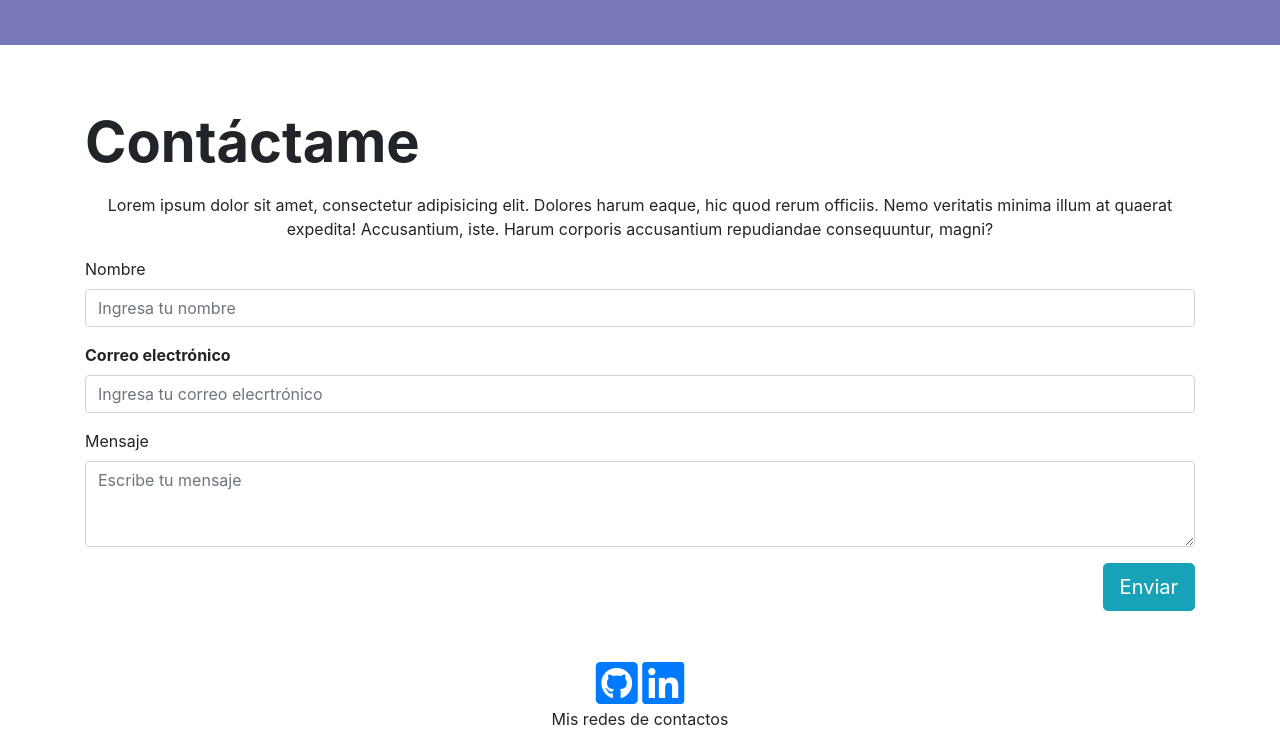
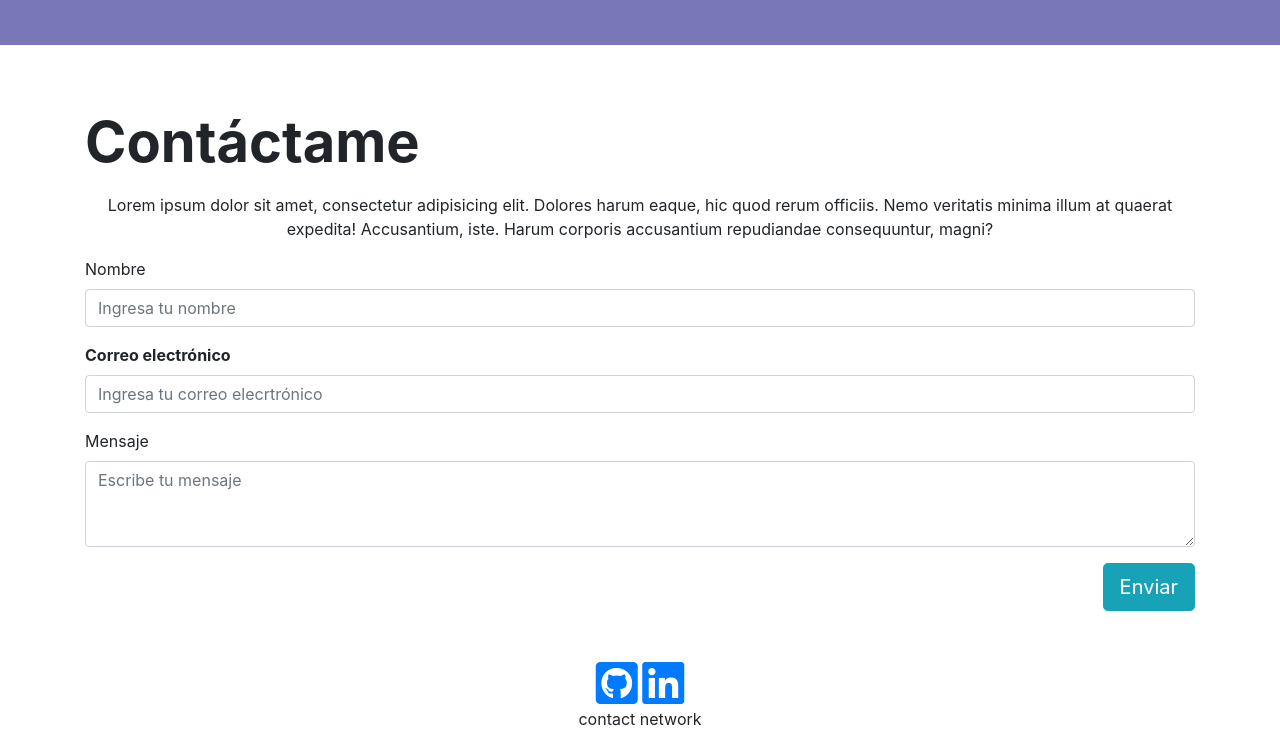
Before and after one commit to carolinkakao/portafolio, a plain HTML site: page index.html in a window 1280 px wide. Shown: the part 1680-2427 px from the top of the page. Drawn offline with nearby package versions, Linux system fonts and the light colour scheme.

Commit message:
cambio linea 277 ingles

```diff
--- a/index.html
+++ b/index.html
@@ -274,7 +274,7 @@
 
     <a href="https://www.linkedin.com"><i class="fab fa-linkedin fa-3x"></i></a>
 
-    <p>Mis redes de contactos </p>
+    <p>contact network </p>
 </footer>
 
 
```
